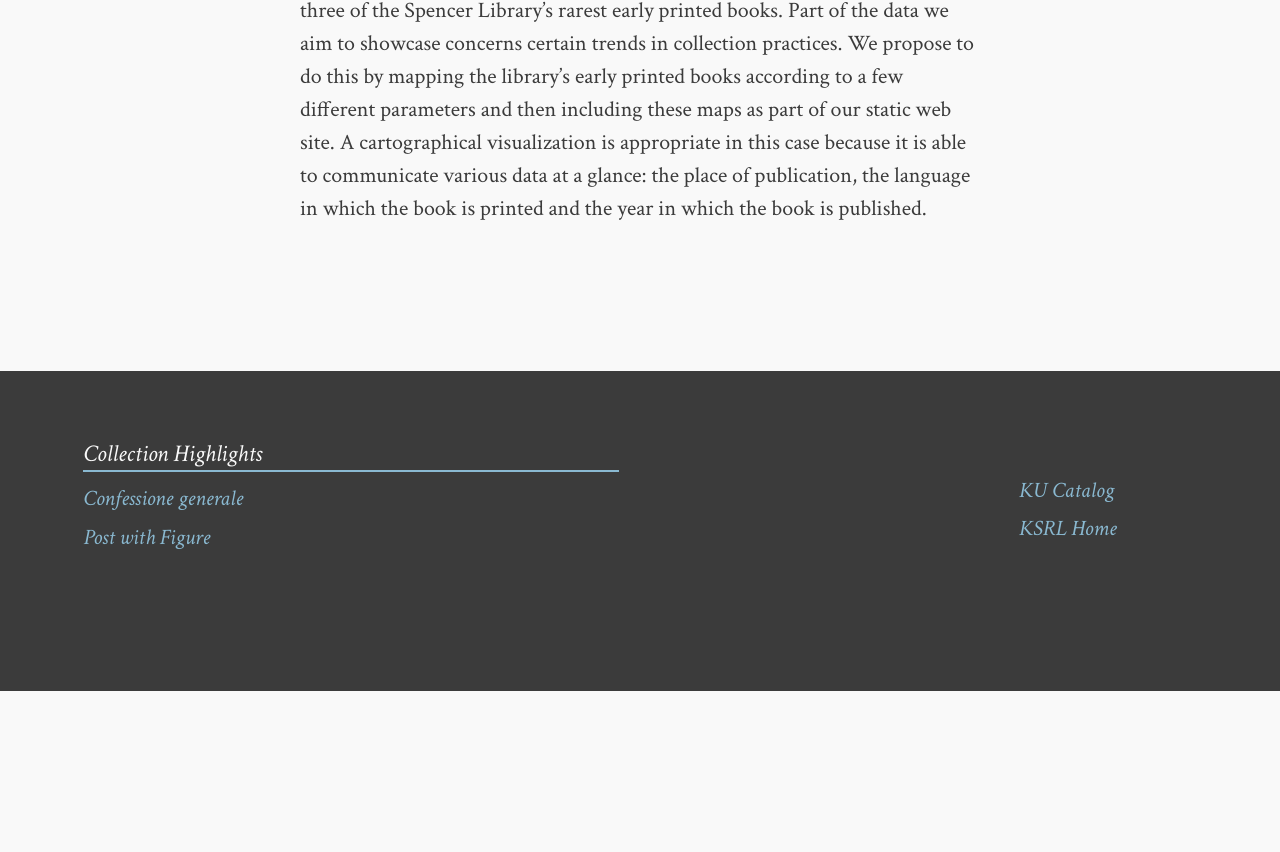
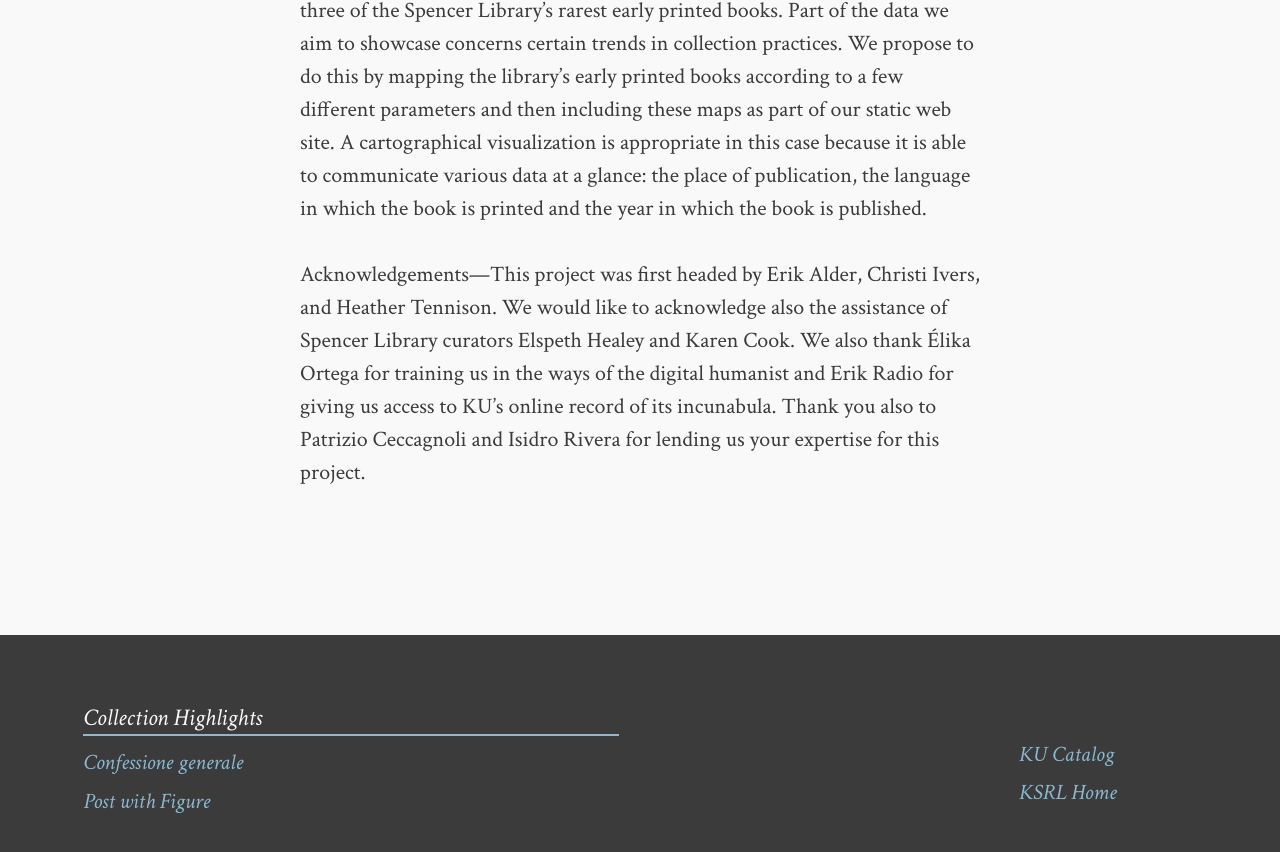
Before and after one commit to tenniso2/tenniso2.github.io, a Jekyll site: the page built from about.md, in a window 1280 px wide and 900 px high, scrolled down 945 px. Shown: the top 852 px of the window. Built offline with Jekyll 4.4.1, drawn with Linux system fonts in a browser that asks for light colours; comment, search, counter and statistics services are not loaded; before the commit the page ends 1636 px from its top, so only the background shows below that.

Commit message:
Added acknowledgements

```diff
--- a/about.md
+++ b/about.md
@@ -8,3 +8,5 @@
 ---
 
 The Incunabula at KU Project (InK) aims to both make visible to the public - researchers, faculty, students and other interested parties - the breadth of the library's incunabula collection as well as to emphasize the uniqueness of the collection by making available online the in-depth bibliographic analysis of three of the Spencer Library's rarest early printed books. Part of the data we aim to showcase concerns certain trends in collection practices. We propose to do this by mapping the library's early printed books according to a few different parameters and then including these maps as part of our static web site. A cartographical visualization is appropriate in this case because it is able to communicate various data at a glance: the place of publication, the language in which the book is printed and the year in which the book is published.
+
+Acknowledgements—This project was first headed by Erik Alder, Christi Ivers, and Heather Tennison. We would like to acknowledge also the assistance of Spencer Library curators Elspeth Healey and Karen Cook. We also thank Élika Ortega for training us in the ways of the digital humanist and Erik Radio for giving us access to KU’s online record of its incunabula. Thank you also to Patrizio Ceccagnoli and Isidro Rivera for lending us your expertise for this project.
```
